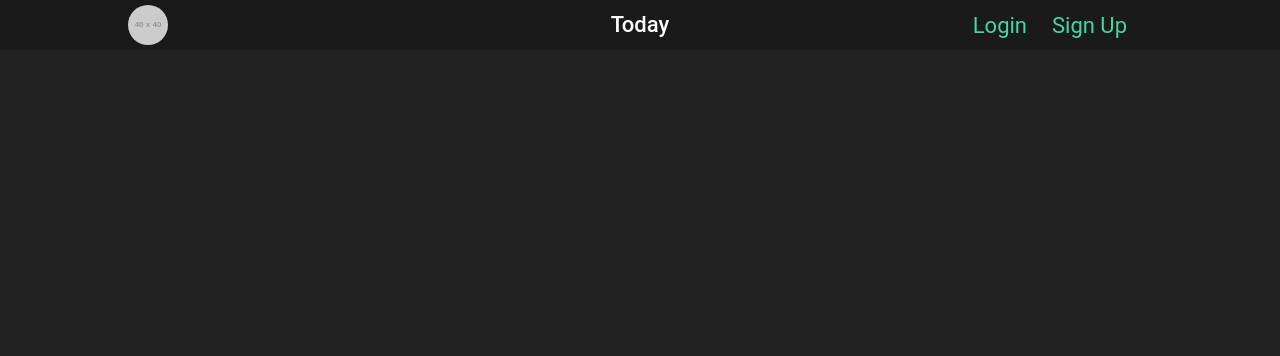
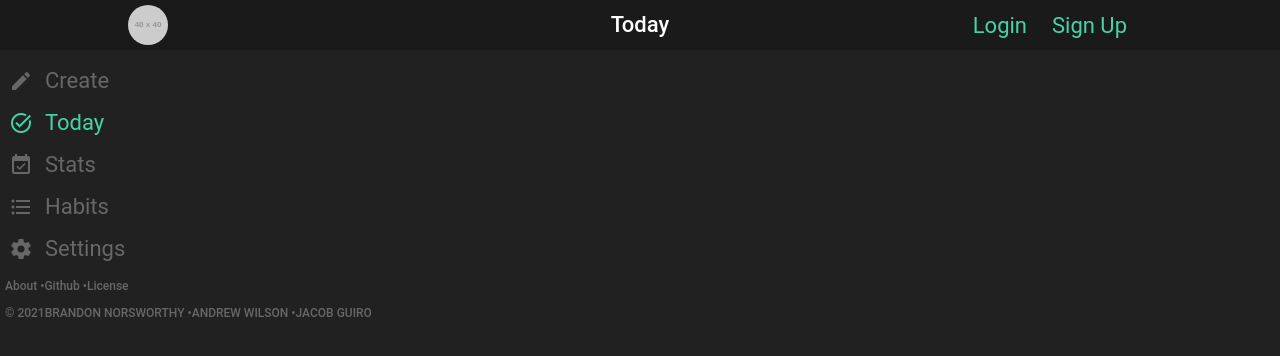
Before and after one commit to brandonnorsworthy/productive, a React (Create React App) app: page / in a window 1280 px wide. Shown: the top 356 px of the page. Built offline with nearby package versions, Linux system fonts and the light colour scheme.

Commit message:
added aside.js

```diff
--- a/public/index.html
+++ b/public/index.html
@@ -1,19 +1,20 @@
 <!DOCTYPE html>
 <html lang="en">
-  <head>
+
+<head>
     <meta charset="utf-8" />
     <link rel="icon" href="%PUBLIC_URL%/favicon.ico" />
     <meta name="viewport" content="width=device-width, initial-scale=1" />
     <meta name="theme-color" content="#000000" />
-    <meta
-      name="description"
-      content="Web site created using create-react-app"
-    />
+    <meta name="description" content="Web site created using create-react-app" />
+<!-- google font icons -->
+<link href="https://fonts.googleapis.com/icon?family=Material+Icons" rel="stylesheet">
     <link rel="apple-touch-icon" href="%PUBLIC_URL%/logo192.png" />
     <link rel="manifest" href="%PUBLIC_URL%/manifest.json" />
     <title>React App</title>
-  </head>
-  <body>
+</head>
+
+<body>
     <noscript>You need to enable JavaScript to run this app.</noscript>
     <div id="root"></div>
     <!--
@@ -26,5 +27,6 @@
       To begin the development, run `npm start` or `yarn start`.
       To create a production bundle, use `npm run build` or `yarn build`.
     -->
-  </body>
+</body>
+
 </html>
--- a/src/App.js
+++ b/src/App.js
@@ -1,9 +1,11 @@
 import Header from "./components/Header";
+import Aside from "./components/Aside";
 
 function App() {
     return (
         <div className="container">
             <Header />
+            <Aside />
         </div>
     );
 }
--- /dev/null
+++ b/src/components/Aside.js
@@ -0,0 +1,55 @@
+const Aside = () => {
+    return (
+        <aside>
+            <div>
+                <div>
+                    <span className="material-icons" unselectable="on" onselectstart="return false;"
+                        onmousedown="return false;">
+                        create
+                    </span>
+                    Create
+                </div>
+                <div className="active">
+                    <span className="material-icons" unselectable="on" onselectstart="return false;"
+                        onmousedown="return false;">
+                        task_alt
+                    </span>
+                    Today
+                </div>
+                <div>
+                    <span className="material-icons" unselectable="on" onselectstart="return false;"
+                        onmousedown="return false;">
+                        event_available
+                    </span>
+                    Stats
+                </div>
+                <div>
+                    <span className="material-icons" unselectable="on" onselectstart="return false;"
+                        onmousedown="return false;">
+                        format_list_bulleted
+                    </span>
+                    Habits
+                </div>
+                <div>
+                    <span className="material-icons" unselectable="on" onselectstart="return false;"
+                        onmousedown="return false;">
+                        settings
+                    </span>
+                    Settings
+                </div>
+            </div>
+            <p>
+                <a href="/about">About</a> •
+                <a href="https://github.com/brandonnorsworthy/productive">Github</a> •
+                <a href="https://github.com/brandonnorsworthy/productive/blob/main/LICENSE">License</a>
+            </p>
+            <p>© 2021
+                <a href="https://github.com/brandonnorsworthy">BRANDON NORSWORTHY</a> •
+                <a href="https://github.com/andwilson36">ANDREW WILSON</a> •
+                <a href="https://github.com/Jguiro09">JACOB GUIRO</a>
+            </p>
+        </aside>
+    )
+}
+
+export default Aside;
```
